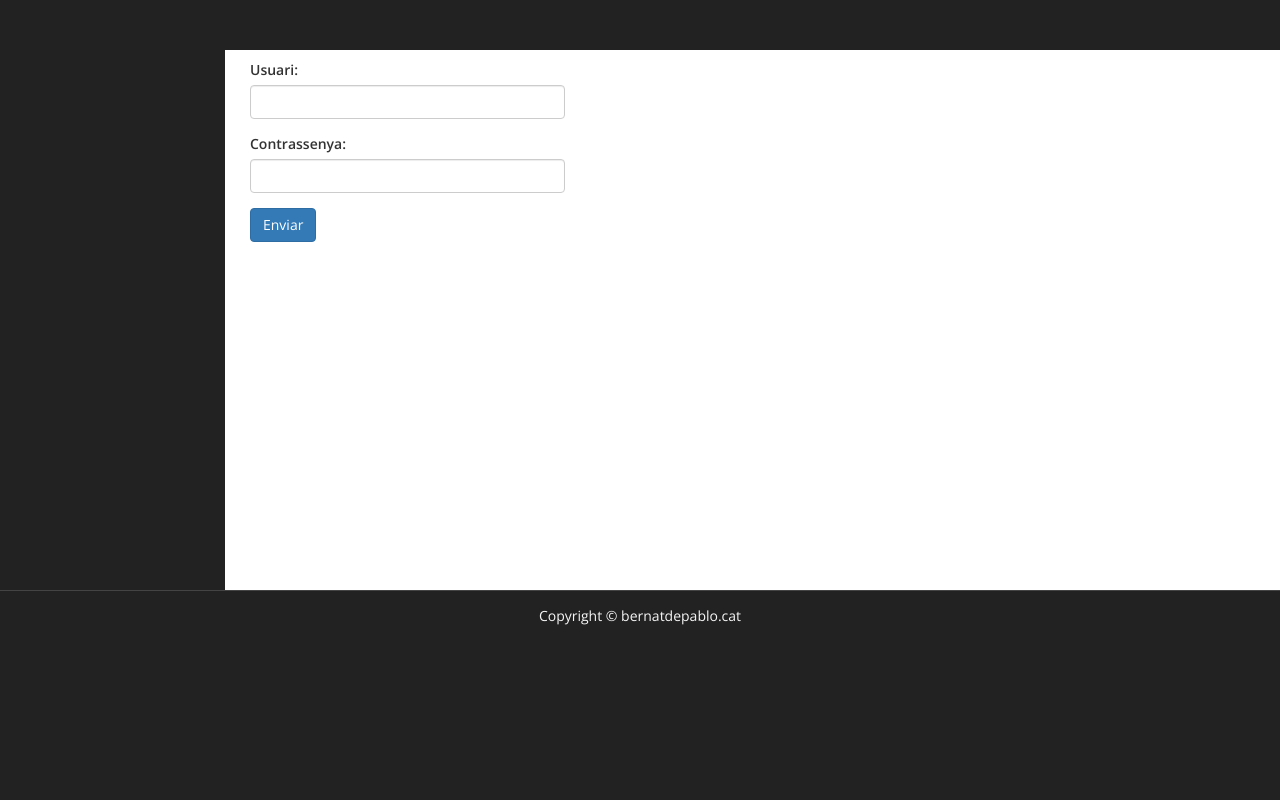
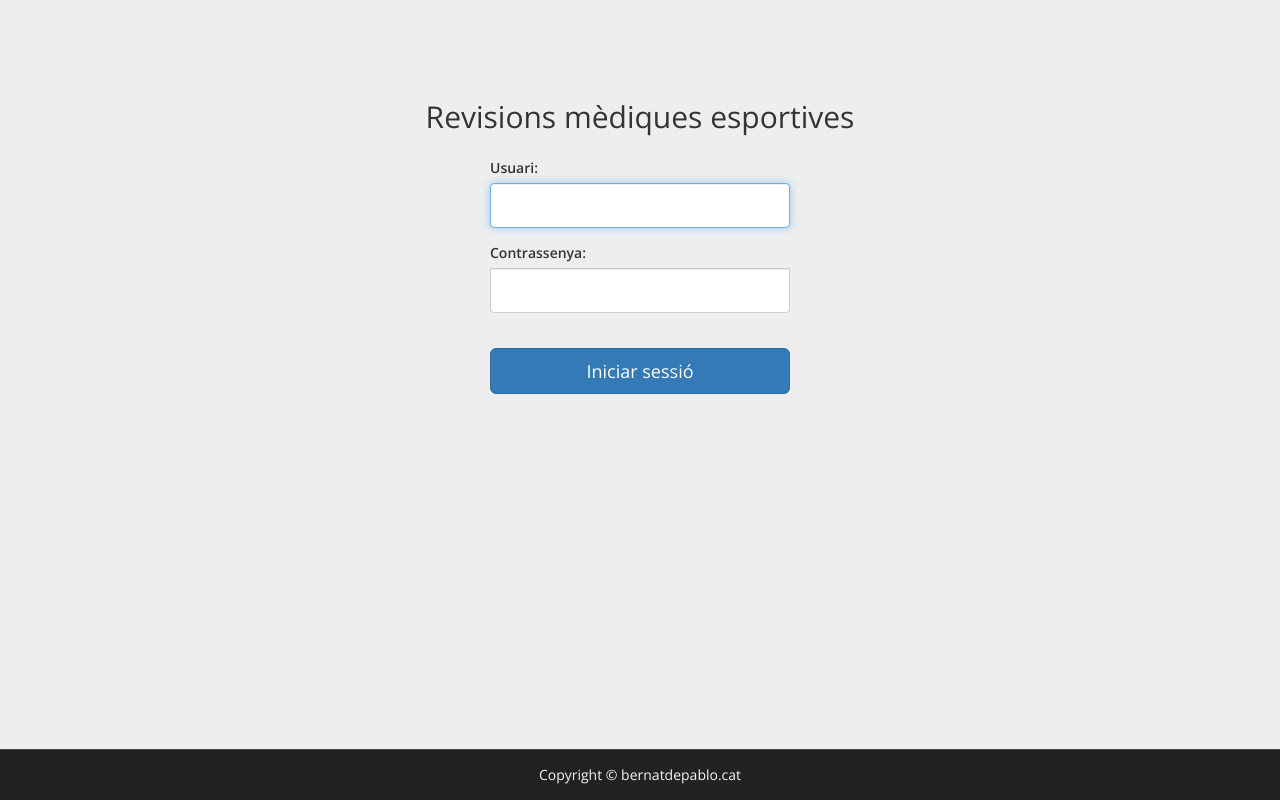
Before and after one commit to opascual/bdp, a PHP site: page / in a window 1280 px wide. Run offline with PHP 8.4, Linux system fonts and the light colour scheme.

Commit message:
login + landing

```diff
--- /dev/null
+++ b/css/signin.css
@@ -0,0 +1,61 @@
+body {
+  background-color: #eee;
+}
+
+.form-signin {
+  max-width: 330px;
+  padding: 15px;
+  margin: 0 auto;
+}
+.form-signin .form-signin-heading,
+.form-signin .checkbox {
+  margin-bottom: 10px;
+}
+.form-signin .checkbox {
+  font-weight: normal;
+}
+.form-signin .form-control {
+  position: relative;
+  height: auto;
+  -webkit-box-sizing: border-box;
+     -moz-box-sizing: border-box;
+          box-sizing: border-box;
+  padding: 10px;
+  font-size: 16px;
+}
+.form-signin .form-control:focus {
+  z-index: 2;
+}
+.form-signin input[type="email"] {
+  margin-bottom: -1px;
+  border-bottom-right-radius: 0;
+  border-bottom-left-radius: 0;
+}
+.form-signin input[type="password"] {
+  margin-bottom: 10px;
+  border-top-left-radius: 0;
+  border-top-right-radius: 0;
+}
+
+
+footer.footer {
+  position: absolute;
+  bottom: 0;
+  width: 100%;
+}
+
+#page-wrapper {
+  background-color: #eee !important;
+}
+
+.form-signin-heading {
+  text-align: center;
+}
+
+body {
+  margin-top: 100px;
+}
+
+.btn {
+  margin-top: 35px;
+}
--- a/index.php
+++ b/index.php
@@ -32,7 +32,9 @@
     <link href='http://fonts.googleapis.com/css?family=Open+Sans:400,300,600' rel='stylesheet' type='text/css'>
 
     <!-- Own CSS -->
+
     <link href="css/bdp.css" rel="stylesheet">
+    <link href="css/signin.css" rel="stylesheet">
 
 
     <!-- HTML5 Shim and Respond.js IE8 support of HTML5 elements and media queries -->
@@ -44,30 +46,23 @@
 
 </head>
 
-<body ng-app="bdpApp">
+<body ng-app="bdpApp" class="home">
 
-    <div id="wrapper" ng-controller="homeController">
-
-        <div id="page-wrapper">
-
-            <!--<div class="container-fluid">-->
-                <div class="col-lg-4 col-md-6">
-                    <form id="login" action="login.php" method="post">
+    <div ng-controller="homeController">
+        <h2 class="form-signin-heading">Revisions mèdiques esportives</h2>
+        <form class="form-signin" id="login" action="login.php" method="post">
             <div class="form-group">
                     <label for="username">Usuari:</label>
-                                <input type="text" class="form-control" id="username" name="username" />
+                    <input type="text" class="form-control" id="username" name="username" required autofocus/>
             </div>
             <div class="form-group">
                     <label for="password">Contrassenya:</label>
-                                <input type="password" class="form-control" id="password" name="password" />
+                    <input type="password" class="form-control" id="password" name="password" required/>
             </div>
-                        <button name="submit" type="submit" class="btn btn-primary" value="Enviar">Enviar</button>
+            <button name="submit" type="submit" class="btn btn-lg btn-primary btn-block">Iniciar sessió</button>
         </form>
     </div>
-            <!--</div>-->
-        </div>
 
-    </div>
     <!-- /#wrapper -->
     <footer class="footer">Copyright © bernatdepablo.cat</footer>
 
--- a/login.php
+++ b/login.php
@@ -1,4 +1,7 @@
 <?php
+
+// Turn off error_reporting
+//error_reporting(0);
 
 session_start(); // Starting Session
 $error = ''; // Variable To Store Error Message
```
Also changed, not shown: img/logos/FCB.jpg (added). Lines whose indentation alone changed are shown as unchanged.
